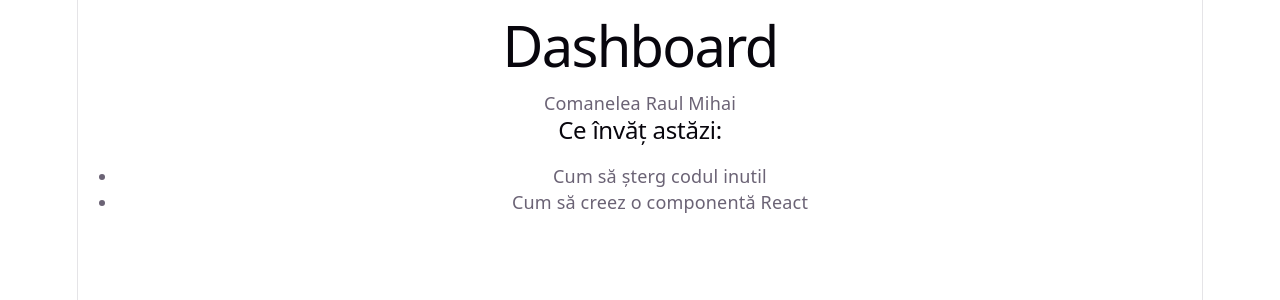
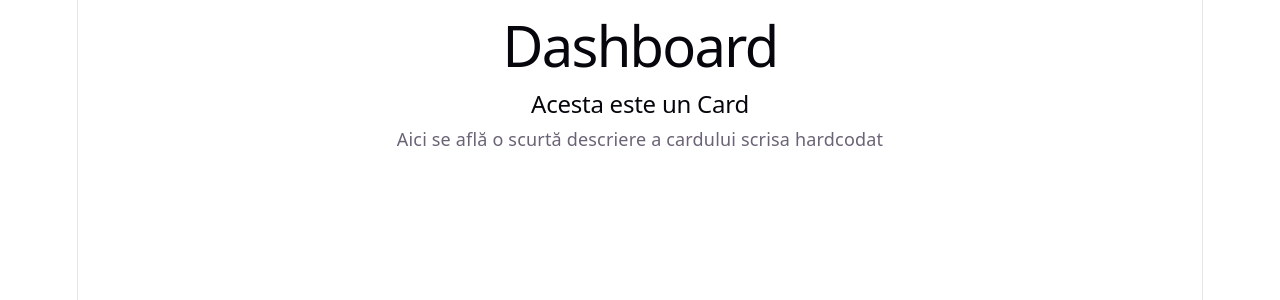
Before and after one commit to Raul55552/Comanelea-Raul-Mihai-PW, a React (Vite) app: page / in a window 1280 px wide. Shown: the top 300 px of the page. Built offline with nearby package versions, Linux system fonts and the light colour scheme.

Commit message:
feat: adauga componenta Card separata

```diff
--- a/src/App.jsx
+++ b/src/App.jsx
@@ -1,16 +1,13 @@
+
+import Card from './Card';
+
 function App() {
- return (
- <div>
- <h1>Dashboard</h1>
- <p>Comanelea Raul Mihai </p>
+    return (
+        <div>
+            <h1>Dashboard</h1>
+            <Card />
+        </div>
+    );
+}
 
- <h2>Ce învăț astăzi:</h2>
-            <ul>
-                <li>Cum să șterg codul inutil</li>
-                <li>Cum să creez o componentă React</li>
-            </ul>
-
- </div>
- );
-}
 export default App;
--- /dev/null
+++ b/src/Card.jsx
@@ -0,0 +1,9 @@
+function Card() {
+ return (
+ <div>
+    <h2>Acesta este un Card</h2>
+    <p>Aici se află o scurtă descriere a cardului scrisa hardcodat</p>
+ </div>
+ );
+}
+export default Card;
```
